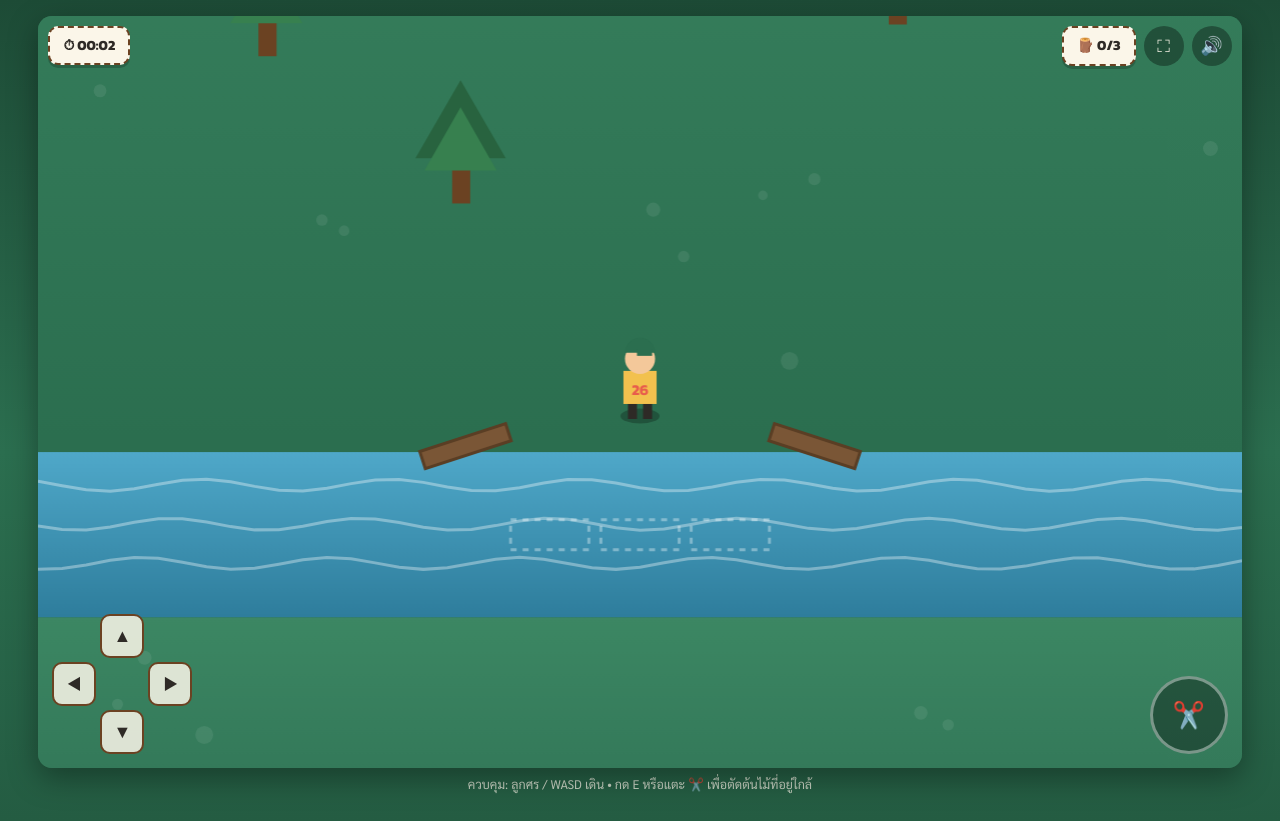
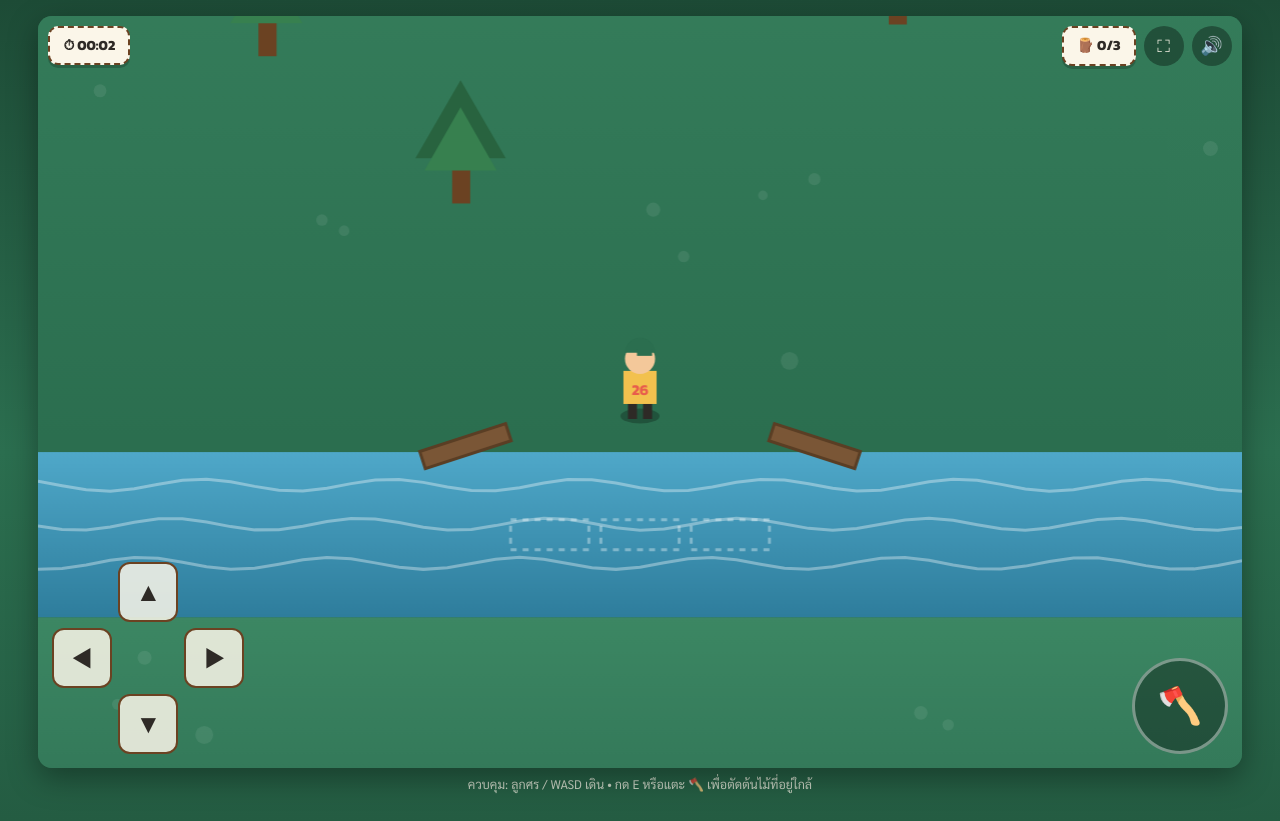
Before and after one commit to PtzkunG/Treequestion, a plain HTML site: page index.html in a window 1280 px wide. Both pictures are taken after a click on the button "▶ เริ่มวิ่ง". Drawn offline with Linux system fonts and the light colour scheme; no server answers.

Commit message:
Update button icons and styles in index.html

```diff
--- a/index.html
+++ b/index.html
@@ -176,18 +176,18 @@
   }
   #dpad{
     pointer-events:all;
-    display:grid;grid-template-columns:repeat(3,44px);grid-template-rows:repeat(3,44px);gap:4px;
+    display:grid;grid-template-columns:repeat(3,60px);grid-template-rows:repeat(3,60px);gap:6px;
   }
   .dbtn{
-    background:rgba(251,246,233,.85);border:2px solid var(--wood-dark);border-radius:10px;
-    display:flex;align-items:center;justify-content:center;font-size:18px;color:var(--ink);
+    background:rgba(251,246,233,.85);border:2px solid var(--wood-dark);border-radius:12px;
+    display:flex;align-items:center;justify-content:center;font-size:26px;color:var(--ink);
     user-select:none;
   }
   #chopBtn{
     pointer-events:all;
-    width:78px;height:78px;border-radius:50%;
+    width:96px;height:96px;border-radius:50%;
     background:rgba(0,0,0,.35);border:3px solid rgba(255,255,255,.4);
-    color:#fff;font-size:26px;display:flex;align-items:center;justify-content:center;
+    color:#fff;font-size:36px;display:flex;align-items:center;justify-content:center;
     transition:transform .1s ease, background .15s ease, border-color .15s ease;
   }
   #chopBtn.active{
@@ -282,7 +282,7 @@
 
     <div class="howto">
       <strong>วิธีเล่น:</strong> ใช้ลูกศร/WASD หรือปุ่มบนหน้าจอเพื่อเดิน เข้าใกล้ต้นไม้แล้วกด
-      <strong>E</strong> หรือปุ่ม ✂️ เพื่อตอบคำถาม — ตอบถูกจะได้ไม้กระดานไปปูสะพาน ตอบครบทุกต้นแล้วค่อยวิ่งข้ามไปยังธงเส้นชัย
+      <strong>E</strong> หรือปุ่ม 🪓 เพื่อตอบคำถาม — ตอบถูกจะได้ไม้กระดานไปปูสะพาน ตอบครบทุกต้นแล้วค่อยวิ่งข้ามไปยังธงเส้นชัย
     </div>
   </section>
 
@@ -305,7 +305,7 @@
           <button class="dbtn" id="btn-left">◀</button><div></div><button class="dbtn" id="btn-right">▶</button>
           <div></div><button class="dbtn" id="btn-down">▼</button><div></div>
         </div>
-        <button id="chopBtn">✂️</button>
+        <button id="chopBtn">🪓</button>
       </div>
 
       <!-- ============ QUIZ MODAL (อยู่ใน game-wrap เพื่อให้แสดงผลตอนเข้าโหมดเต็มจอด้วย) ============ -->
@@ -318,7 +318,7 @@
         </div>
       </div>
     </div>
-    <p class="keyboard-hint">ควบคุม: ลูกศร / WASD เดิน • กด E หรือแตะ ✂️ เพื่อตัดต้นไม้ที่อยู่ใกล้</p>
+    <p class="keyboard-hint">ควบคุม: ลูกศร / WASD เดิน • กด E หรือแตะ 🪓 เพื่อตัดต้นไม้ที่อยู่ใกล้</p>
   </section>
 
   <!-- ============ WIN SCREEN ============ -->
```
